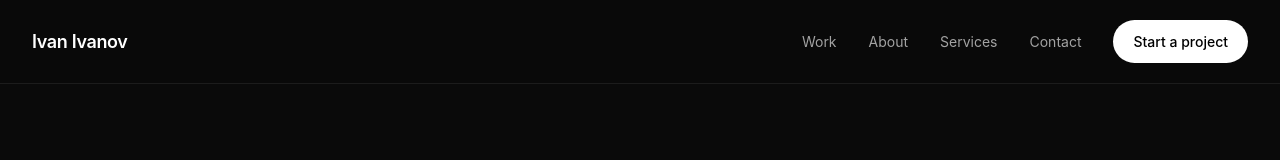
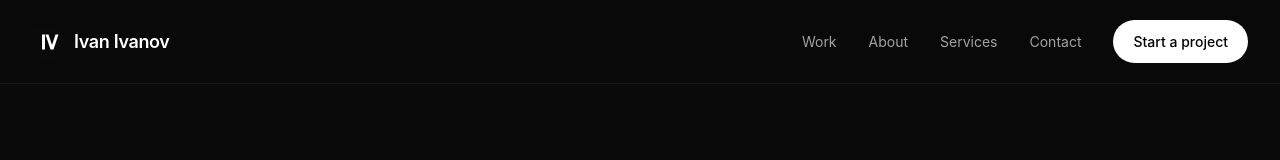
Before and after one commit to IvannIvannov/developer-portfolio, a React (Vite) app: page / in a window 1280 px wide. Shown: the top 160 px of the page. Built offline with nearby package versions, Linux system fonts and the light colour scheme; no server answers.

Commit message:
Add brand logo to navigation

```diff
--- a/src/components/layout/Navbar.css
+++ b/src/components/layout/Navbar.css
@@ -48,6 +48,10 @@
 }
 
 .navbar__logo {
+    display: inline-flex;
+    align-items: center;
+    gap: 10px;
+
     font-size: 18px;
     font-weight: 600;
 
@@ -61,6 +65,15 @@
 
 .navbar__logo:hover {
     opacity: 0.75;
+}
+
+.navbar__logo-mark {
+    width: 32px;
+    height: 32px;
+
+    flex-shrink: 0;
+
+    border-radius: 8px;
 }
 
 .navbar__nav {
@@ -183,6 +196,11 @@
     .navbar__logo {
         font-size: 16px;
     }
+
+    .navbar__logo-mark {
+    width: 30px;
+    height: 30px;
+}
 
     .navbar__nav {
         display: none;
--- a/src/components/layout/Navbar.tsx
+++ b/src/components/layout/Navbar.tsx
@@ -96,7 +96,14 @@ const Navbar = () => {
           onClick={closeMenu}
           aria-label="Ivan Ivanov — go to homepage"
         >
-          Ivan Ivanov
+          <img
+            src="/favicon.svg"
+            alt=""
+            className="navbar__logo-mark"
+            aria-hidden="true"
+          />
+
+          <span>Ivan Ivanov</span>
         </a>
 
         <nav className="navbar__nav" aria-label="Primary navigation">
```
